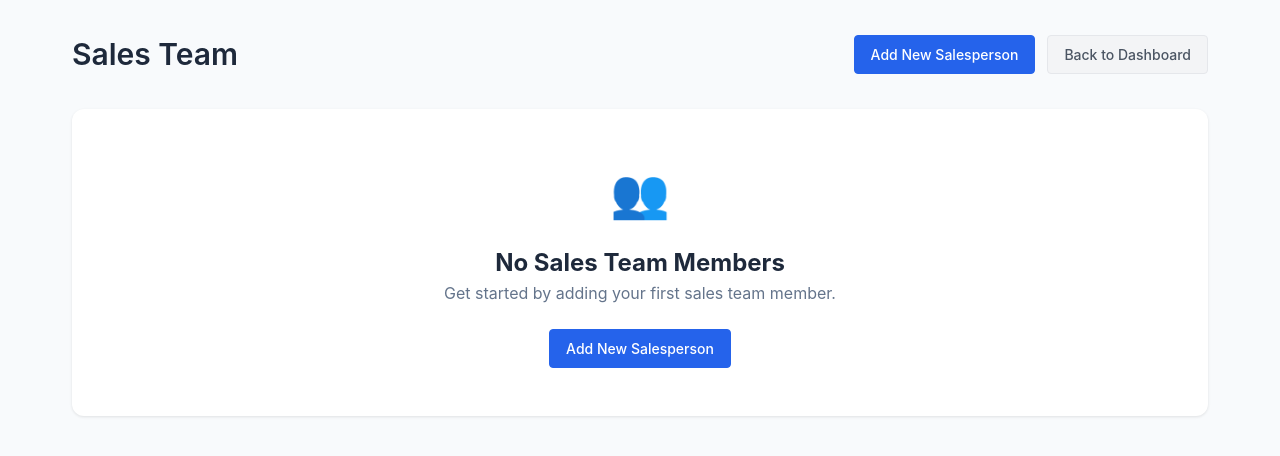
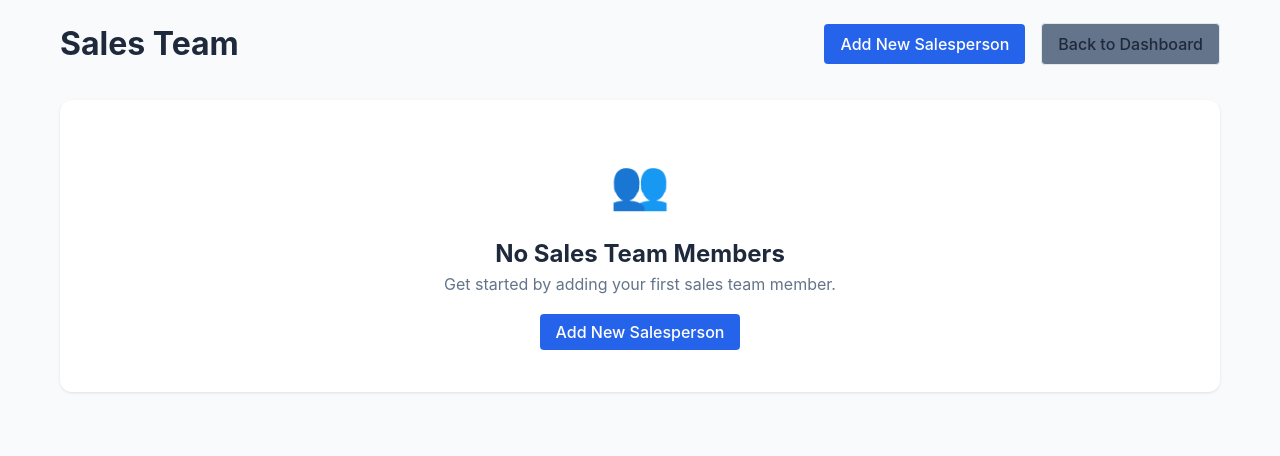
Before and after one commit to ehab-777/CrmBase, a Flask app: page /salespeople in a window 1280 px wide. Shown: the top 456 px of the page. Run offline with Flask 2, Linux system fonts and the light colour scheme; the visitor is signed in with stand-in values (Sample User, id 1); data that the repository does not hold is empty; some libraries are stand-ins or nearby versions.

Commit message:
Add manager role functionality to view user list and update sales team page

```diff
--- a/routes/users.py
+++ b/routes/users.py
@@ -21,9 +21,14 @@ def add_salesperson():
             conn = get_db()
             cursor = conn.cursor()
 
-            # Fetch all tenants for admin users
-            cursor.execute("SELECT id, name FROM tenants ORDER BY name")
-            tenants = cursor.fetchall()
+            # Fetch tenants based on role
+            if session.get('role') == 'admin':
+                cursor.execute("SELECT id, name FROM tenants ORDER BY name")
+                tenants = cursor.fetchall()
+            else:
+                # For managers, only show their tenant
+                cursor.execute("SELECT id, name FROM tenants WHERE id = ?", (get_current_tenant_id(),))
+                tenants = cursor.fetchall()
 
             if request.method == 'POST':
                 # CSRF token is automatically validated by Flask-WTF
@@ -35,7 +40,12 @@ def add_salesperson():
                 work_email = request.form['work_email']
                 phone_number = request.form['phone_number']
                 role = request.form.get('role', 'salesperson') # Default to 'salesperson' if not provided
-                tenant_id = request.form.get('tenant_id', get_current_tenant_id())  # Get tenant_id from form or current tenant
+
+                # Set tenant_id based on role
+                if session.get('role') == 'admin':
+                    tenant_id = request.form.get('tenant_id')
+                else:
+                    tenant_id = get_current_tenant_id()
 
                 # Use bcrypt for password hashing
                 hashed_password = bcrypt.generate_password_hash(password).decode('utf-8')
@@ -65,12 +75,21 @@ def salespeople_list():
         cursor = conn.cursor()
         salespeople = []
         try:
-            cursor.execute("""
+            # Base query
+            query = """
                 SELECT s.salesperson_id, s.first_name, s.last_name, s.salesperson_name,
                        s.work_email, s.phone_number, s.role, t.name as tenant_name
                 FROM sales_team s
                 JOIN tenants t ON s.tenant_id = t.id
-            """)
+            """
+
+            # Add tenant filter for managers
+            if session.get('role') == 'manager':
+                query += " WHERE s.tenant_id = ?"
+                cursor.execute(query, (get_current_tenant_id(),))
+            else:
+                cursor.execute(query)
+
             salespeople = cursor.fetchall()
         except sqlite3.Error as e:
             print(f"Database error during salespeople_list: {e}")
@@ -127,6 +146,16 @@ def edit_salesperson():
             phone_number = request.form['phone_number']
             role = request.form['role']
 
+            # For managers, verify the user belongs to their tenant
+            if session.get('role') == 'manager':
+                cursor.execute("""
+                    SELECT tenant_id FROM sales_team
+                    WHERE salesperson_id = ?
+                """, (salesperson_id,))
+                user = cursor.fetchone()
+                if not user or user['tenant_id'] != get_current_tenant_id():
+                    return render_template('sales_team/salespeople_list.html', error="Unauthorized to edit this user")
+
             cursor.execute("""
                 UPDATE sales_team
                 SET first_name = ?, last_name = ?, salesperson_name = ?,
--- a/templates/components/navbar.html
+++ b/templates/components/navbar.html
@@ -4,6 +4,8 @@
         <button class="tab" onclick="openTab('sales-team')">Sales Team</button>
         {% if session.role == 'admin' %}
         <a href="{{ url_for('settings.manage_tenants') }}" class="tab">Tenants</a>
+        {% endif %}
+        {% if session.role in ['admin', 'manager'] %}
         <a href="{{ url_for('users.salespeople_list') }}" class="tab">View All Users</a>
         {% endif %}
         <a href="{{ url_for('auth.logout') }}" class="btn btn-secondary logout-button">Logout</a>
--- a/templates/dashboard/manager_dashboard.html
+++ b/templates/dashboard/manager_dashboard.html
@@ -862,7 +862,7 @@
     <div id="sales-team" class="tab-content">
         <div class="action-buttons">
             <a href="{{ url_for('users.add_salesperson') }}" class="btn btn-primary">Add New Salesperson</a>
-            {% if session.get('role') == 'admin' %}
+            {% if session.get('role') in ['admin', 'manager'] %}
             <a href="{{ url_for('users.salespeople_list') }}" class="btn btn-secondary">View All Users</a>
             {% endif %}
         </div>
--- a/templates/sales_team/salespeople_list.html
+++ b/templates/sales_team/salespeople_list.html
@@ -33,7 +33,7 @@
         .container {
             max-width: 1200px;
             margin: 0 auto;
-            padding: 2rem;
+            padding: 20px;
         }
 
         .header {
@@ -44,50 +44,47 @@
         }
 
         .page-title {
-            font-size: 1.875rem;
-            font-weight: 600;
+            margin: 0;
             color: var(--text-primary);
         }
 
         .action-buttons {
             display: flex;
-            gap: 0.75rem;
+            gap: 1rem;
+            align-items: center;
+        }
+
+        .button-group {
+            display: flex;
+            gap: 0.5rem;
         }
 
         .btn {
-            display: inline-flex;
-            align-items: center;
             padding: 0.5rem 1rem;
-            border-radius: 0.25rem;
+            border-radius: 4px;
+            text-decoration: none;
             font-weight: 500;
-            font-size: 0.875rem;
-            cursor: pointer;
             transition: all 0.2s;
-            text-decoration: none;
-            border: 1px solid transparent;
         }
 
         .btn-primary {
             background-color: var(--primary-color);
             color: white;
-            border-color: var(--primary-color);
+            border: none;
         }
 
         .btn-primary:hover {
-            background-color: #1d4ed8;
-            border-color: #1d4ed8;
+            background-color: var(--primary-color-dark);
         }
 
         .btn-secondary {
-            background-color: #f3f4f6;
-            color: #4b5563;
-            border-color: #e5e7eb;
+            background-color: var(--secondary-color);
+            color: var(--text-primary);
+            border: 1px solid var(--border-color);
         }
 
         .btn-secondary:hover {
-            background-color: #e5e7eb;
-            color: #1f2937;
-            border-color: #d1d5db;
+            background-color: var(--secondary-color-dark);
         }
 
         .salespeople-grid {
@@ -342,9 +339,11 @@
         <div class="header">
             <h1 class="page-title">Sales Team</h1>
             <div class="action-buttons">
-                <a href="{{ url_for('users.add_salesperson') }}" class="btn btn-primary">
-                    Add New Salesperson
-                </a>
+                <div class="button-group">
+                    <a href="{{ url_for('users.add_salesperson') }}" class="btn btn-primary">
+                        Add New Salesperson
+                    </a>
+                </div>
                 {% if session['role'] == 'manager' %}
                 <a href="{{ url_for('dashboard.manager_dashboard') }}" class="btn btn-secondary">
                     Back to Dashboard
```
